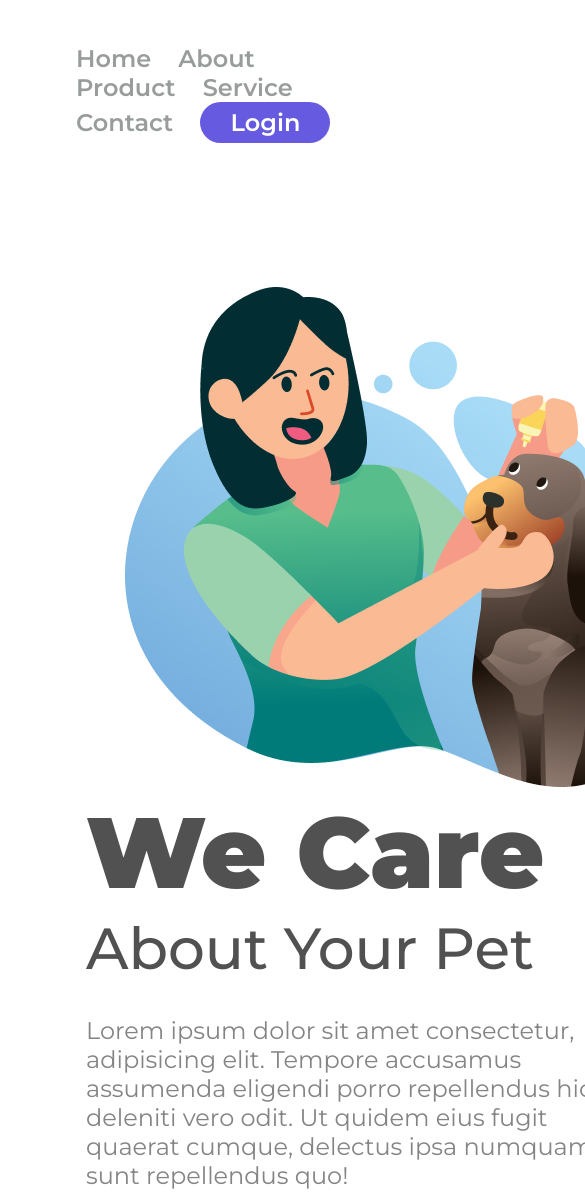
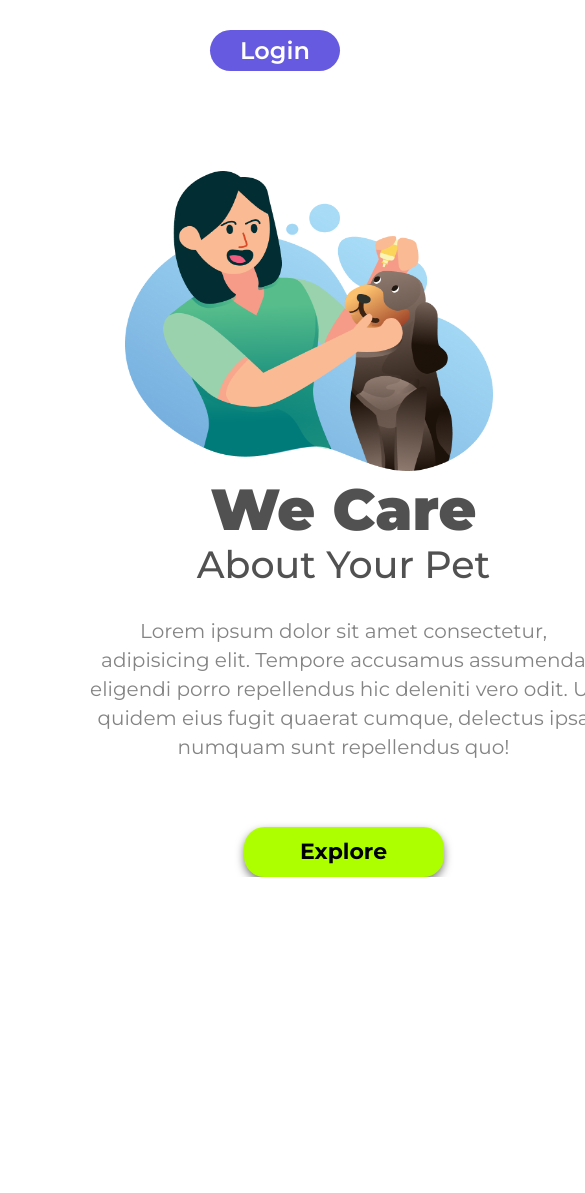
Before and after one commit to Joao-VitorS/primeiro-projeto-css, a plain HTML site: page index.html in a window 390 px wide. Shown: the top 1193 px of the page, 585 px wide, since content can reach past the window. After the commit the page ends 877 px from the top, so only its background shows below. Drawn offline with Linux system fonts and the light colour scheme.

Commit message:
Inclusão do @media para deixar o site responsivo.

```diff
--- a/styles.css
+++ b/styles.css
@@ -80,3 +80,50 @@ p {
     color: #000000;
     filter: drop-shadow(0px 4px 4px rgba(0,0,0,0.5));
 }
+ @media screen and (max-width: 900px){
+    *{
+        padding: 0;
+        margin: 0;
+    }
+
+    header{
+        text-align: right;
+        margin: 30px 50px 100px 0px;
+    }
+
+    .link-h{
+        display: none;
+    }
+
+    .button-h{
+        line-height: 19px;
+    }
+
+    main{
+        text-align: center;
+    }
+
+    .img-logo{
+        width: 368px;
+        height: 300px;
+    }
+
+    h1{
+        font-size: 58px;
+        line-height: 70px;
+    }
+
+    h2{
+       font-size: 38px;
+       line-height: 40px;
+    }
+
+    p{
+        font-size: 20px;
+    }
+    .button-main{
+        width: 200px;
+        height: 50px;
+        font-size: 22px;
+    }
+ }
```
